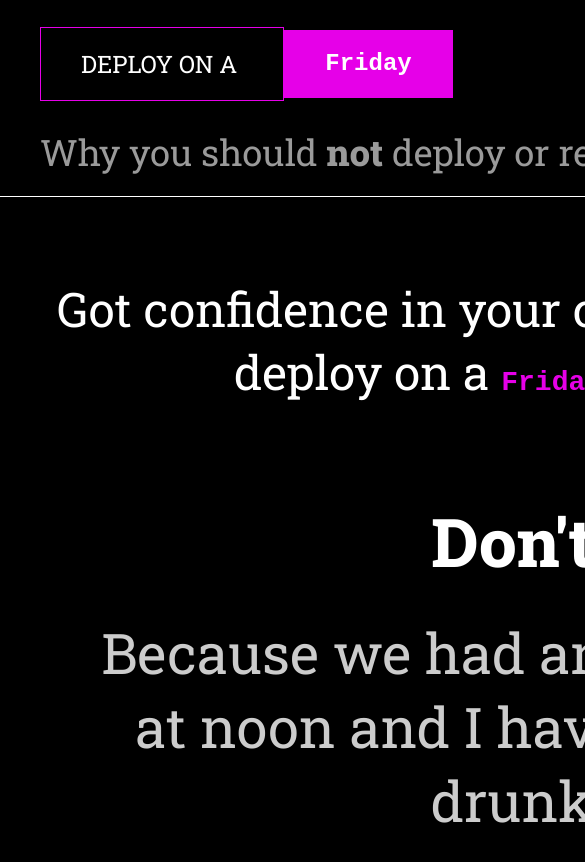
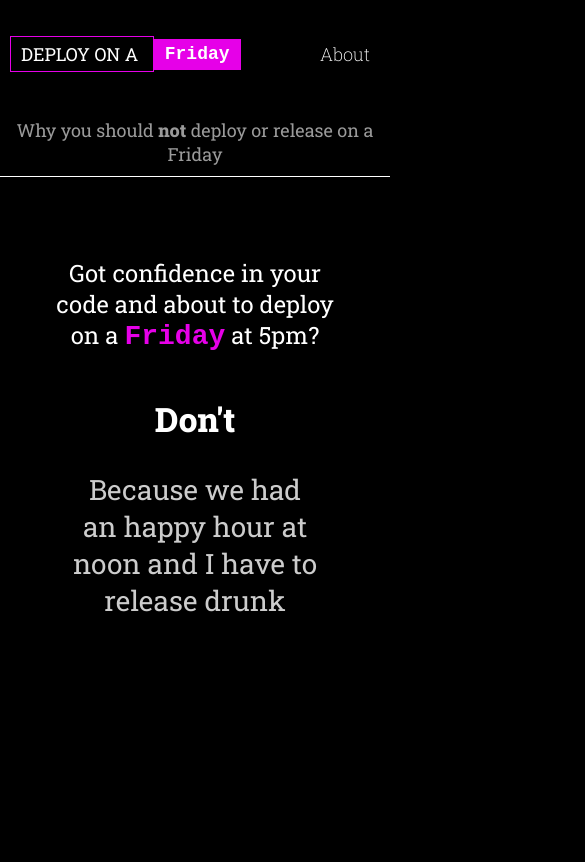
Before and after one commit to bnbarak/dont-deploy-on-friday, a React (Create React App) app: page / in a window 390 px wide. Shown: the top 862 px of the page, 585 px wide, since content can reach past the window. Built offline with nearby package versions, Linux system fonts and the light colour scheme; a web font is replaced by a local one.

Commit message:
fix mobile display

```diff
--- a/src/components/Answers/Answers.styles.tsx
+++ b/src/components/Answers/Answers.styles.tsx
@@ -20,7 +20,7 @@ export const AnswerImageStyle = styled.img`
   height: 300px;
 
   @media only screen and (max-width: 600px) {
-    height: 500px;
+    width: 100%;
   }
 `;
 
--- a/src/components/App/App.styles.tsx
+++ b/src/components/App/App.styles.tsx
@@ -6,4 +6,8 @@ export const AppStyle = styled.div`
   color: ${props => props.theme.mainColor};
   height: 100vh;
   margin: auto;
+
+  @media only screen and (max-width: 600px) {
+    width: 100%;
+  }
 `;
--- a/src/components/App/App.tsx
+++ b/src/components/App/App.tsx
@@ -16,7 +16,7 @@ export const App = () => {
             <Route path="/" exact>
               <Homepage />
             </Route>
-            <Route path="/info">
+            <Route path="/about">
               <MoreInfo />
             </Route>
           </Switch>
--- a/src/components/Header/Header.styles.tsx
+++ b/src/components/Header/Header.styles.tsx
@@ -8,12 +8,17 @@ export const HeaderStyle = styled.div`
   border-bottom: 1px solid;
 
   @media only screen and (max-width: 600px) {
-    padding: ${props => props.theme.spaceX2} ${props => props.theme.spaceX4};
+    padding: ${props => props.theme.spaceX1} ${props => props.theme.spaceX1};
   }
 `;
 
 export const HeaderButton = styled(ButtonStyle)`
   padding-left: 0;
+
+  @media only screen and (max-width: 600px) {
+    font-size: 18px;
+    padding: 5px 10px;
+  }
 `;
 
 export const LogoStyle = styled(LinkStyle)`
@@ -21,6 +26,10 @@ export const LogoStyle = styled(LinkStyle)`
   padding: ${props => props.theme.spaceX2} 0;
   font-size: ${props => props.theme.smallFontSize};
   cursor: pointer;
+
+  @media only screen and (max-width: 600px) {
+    font-size: 18px;
+  }
 `;
 
 export const LogoFlexContainer = styled.div`
@@ -36,7 +45,8 @@ export const LogoTextStyle = styled.span`
   border: 1px solid ${props => props.theme.fridayColor};
 
   @media only screen and (max-width: 600px) {
-    padding: ${props => props.theme.spaceX2} ${props => props.theme.spaceX4};
+    padding: 5px 10px;
+    font-size: 18px;
   }
 `;
 
@@ -51,7 +61,8 @@ export const LogoFridayStyle = styled(FridayStyle)`
   text-transform: initial;
 
   @media only screen and (max-width: 600px) {
-    padding: ${props => props.theme.spaceX2} ${props => props.theme.spaceX4};
+    padding: 5px 10px;
+    font-size: 18px;
   }
 `;
 
@@ -60,7 +71,7 @@ export const OtherTextStyle = styled.div`
   color: #9a9a9a;
 
   @media only screen and (max-width: 600px) {
-    font-size: 130%;
     padding-top: ${props => props.theme.spaceX2};
+    text-align: center;
   }
 `;
--- a/src/components/Header/Header.tsx
+++ b/src/components/Header/Header.tsx
@@ -23,8 +23,8 @@ export const Header = () => {
     <HeaderStyle>
       <LogoFlexContainer>
         <Logo />
-        <HeaderButton onClick={() => history.push("/info")}>
-          More Information
+        <HeaderButton onClick={() => history.push("/about")}>
+          About
         </HeaderButton>
       </LogoFlexContainer>
       <OtherTextStyle>
--- a/src/components/Homepage/Homepage.styles.tsx
+++ b/src/components/Homepage/Homepage.styles.tsx
@@ -3,7 +3,6 @@ import styled from "styled-components";
 export const HomepageStyle = styled.div`
   @media only screen and (max-width: 600px) {
     padding: ${props => props.theme.spaceX4};
-    font-size: 200%;
   }
 `;
 
--- a/src/components/MoreInfo/MoreInfo.styles.tsx
+++ b/src/components/MoreInfo/MoreInfo.styles.tsx
@@ -2,7 +2,7 @@ import styled from "styled-components";
 
 export const MoreInfoStyle = styled.div`
   @media only screen and (max-width: 600px) {
-    font-size: 150%;
+    font-size: 80%;
     padding: ${props => props.theme.spaceX4};
   }
 `;
--- a/src/components/Question/Question.styles.tsx
+++ b/src/components/Question/Question.styles.tsx
@@ -7,7 +7,6 @@ export const QuestionStyle = styled.div`
   height: 100px;
 
   @media only screen and (max-width: 600px) {
-    height: 180px;
   }
 `;
 
```
